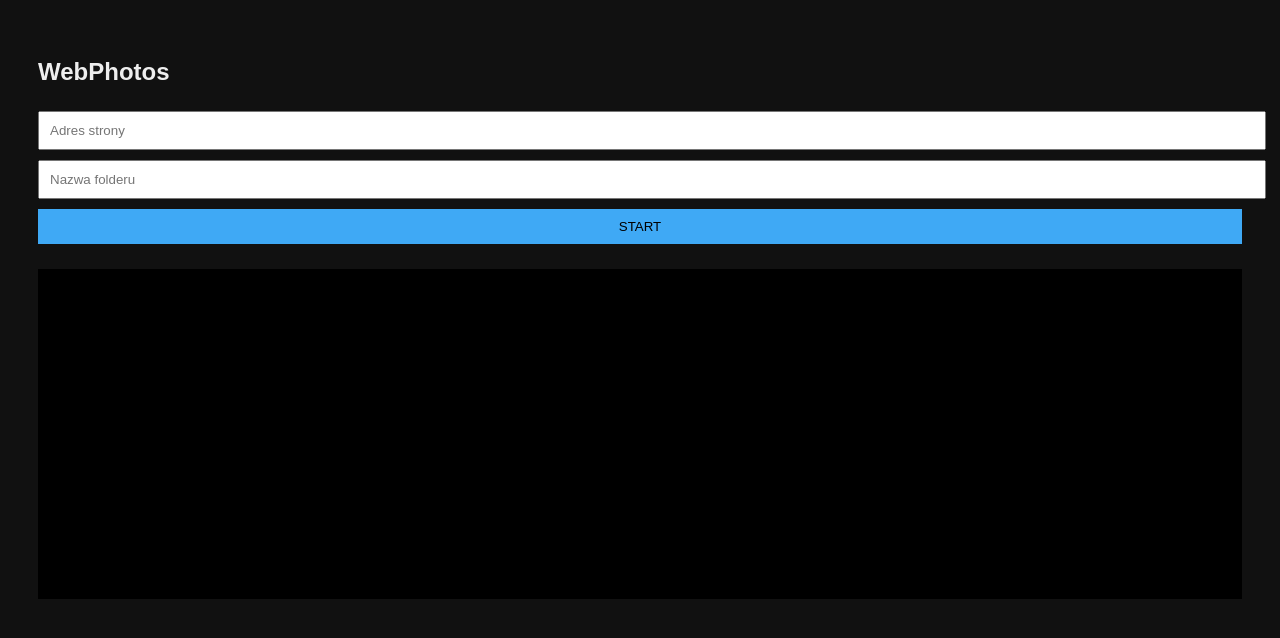
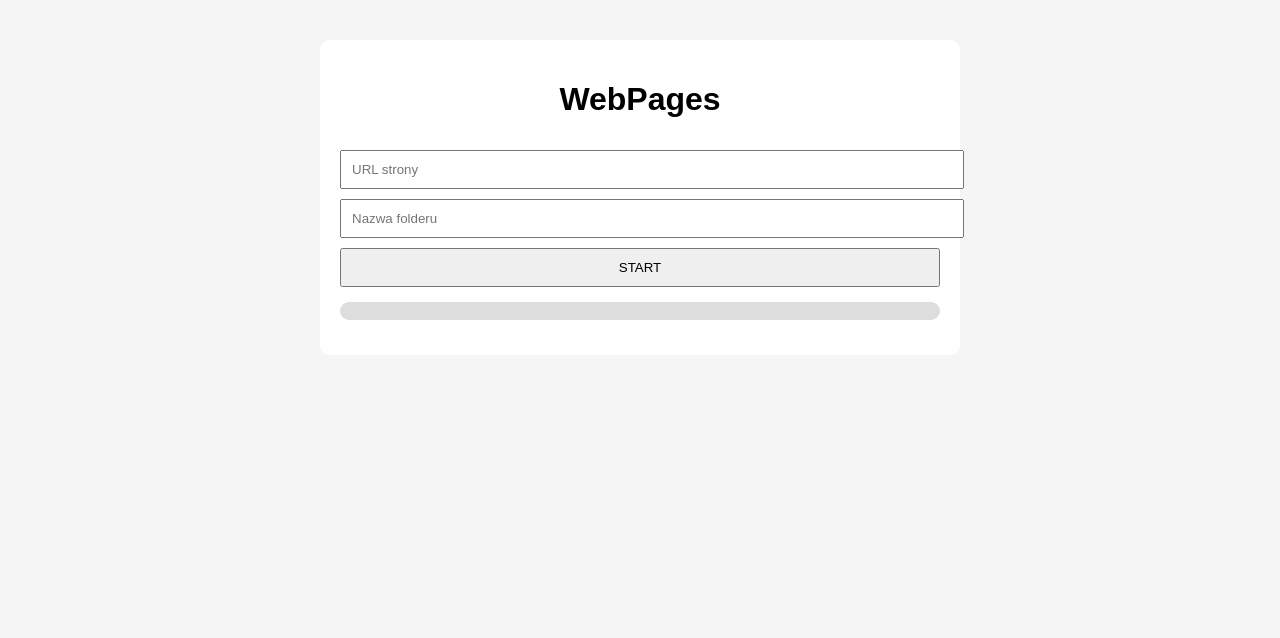
Before and after one commit to Olik-2/WebPhotos, a Flask app: page / in a window 1280 px wide. Shown: the top 638 px of the page. Run offline with Flask 3, Linux system fonts and the light colour scheme.

Commit message:
Update index.html

```diff
--- a/templates/index.html
+++ b/templates/index.html
@@ -1,88 +1,116 @@
 <!DOCTYPE html>
-<html lang="pl">
+<html>
 <head>
 <meta charset="UTF-8">
-<title>WebPhotos</title>
+<title>WebPages</title>
+
 <style>
 body {
+    margin: 0;
     font-family: Arial;
-    background: #111;
-    color: #eee;
-    padding: 30px;
+    background: #f5f5f5;
 }
+
+.overlay {
+    max-width: 600px;
+    margin: 40px auto;
+    background: white;
+    padding: 20px;
+    border-radius: 10px;
+}
+
+h1 {
+    text-align: center;
+    color: black;
+}
+
 input, button {
+    width: 100%;
     padding: 10px;
-    margin: 5px 0;
+    margin-top: 10px;
+}
+
+.progress {
     width: 100%;
+    height: 18px;
+    background: #ddd;
+    border-radius: 10px;
+    overflow: hidden;
+    margin-top: 15px;
 }
-button {
-    background: #3fa9f5;
-    border: none;
-    cursor: pointer;
+
+.progress-bar {
+    height: 100%;
+    width: 0%;
+    background: #4caf50;
+    transition: width .3s;
 }
-#logs {
-    margin-top: 20px;
-    background: #000;
-    padding: 15px;
-    height: 300px;
-    overflow-y: auto;
-    white-space: pre-line;
-}
-.hidden {
-    display: none;
+
+.log {
+    margin-top: 15px;
+    font-family: monospace;
 }
 </style>
 </head>
+
 <body>
+<div class="overlay">
+<h1>WebPages</h1>
 
-<h2>WebPhotos</h2>
+<input id="url" placeholder="URL strony">
+<input id="folder" placeholder="Nazwa folderu">
 
-<input id="url" placeholder="Adres strony">
-<input id="folder" placeholder="Nazwa folderu">
 <button onclick="start()">START</button>
+<button id="zipBtn" style="display:none" onclick="download()">Pobierz ZIP</button>
 
-<button id="download" class="hidden">Pobierz ZIP</button>
+<div class="progress">
+  <div class="progress-bar" id="bar"></div>
+</div>
 
-<div id="logs"></div>
+<div class="log" id="log"></div>
+</div>
 
 <script>
-let jobId = null;
-let timer = null;
+let job = null
+let dots = 0
 
-function start() {
-    document.getElementById("logs").textContent = "";
-    document.getElementById("download").classList.add("hidden");
-
-    fetch("/start", {
-        method: "POST",
-        headers: {"Content-Type": "application/json"},
-        body: JSON.stringify({
-            url: document.getElementById("url").value,
-            folder: document.getElementById("folder").value
-        })
+function start(){
+  fetch("/start", {
+    method:"POST",
+    headers:{'Content-Type':'application/json'},
+    body:JSON.stringify({
+      url: url.value,
+      folder: folder.value
     })
-    .then(r => r.json())
-    .then(d => {
-        jobId = d.job_id;
-        timer = setInterval(checkStatus, 1500);
-    });
+  }).then(r=>r.json()).then(d=>{
+    job = d.job_id
+    poll()
+  })
 }
 
-function checkStatus() {
-    fetch("/status/" + jobId)
-    .then(r => r.json())
-    .then(d => {
-        document.getElementById("logs").textContent =
-            d.logs.join("\n");
+function poll(){
+  fetch("/status/"+job).then(r=>r.json()).then(d=>{
+    bar.style.width = d.progress+"%"
 
-        if (d.done) {
-            clearInterval(timer);
-            document.getElementById("download").classList.remove("hidden");
-            document.getElementById("download").onclick = () => {
-                window.location = "/download/" + jobId;
-            };
-        }
-    });
+    if(!d.done && !d.error){
+      dots = (dots+1)%4
+      log.innerText = d.log + ".".repeat(dots)
+      setTimeout(poll, 800)
+    }
+
+    if(d.done){
+      log.innerText = d.log
+      zipBtn.style.display="block"
+    }
+
+    if(d.error){
+      log.innerText = "BŁĄD!"
+    }
+  })
+}
+
+function download(){
+  window.location="/download/"+job
 }
 </script>
 
```
